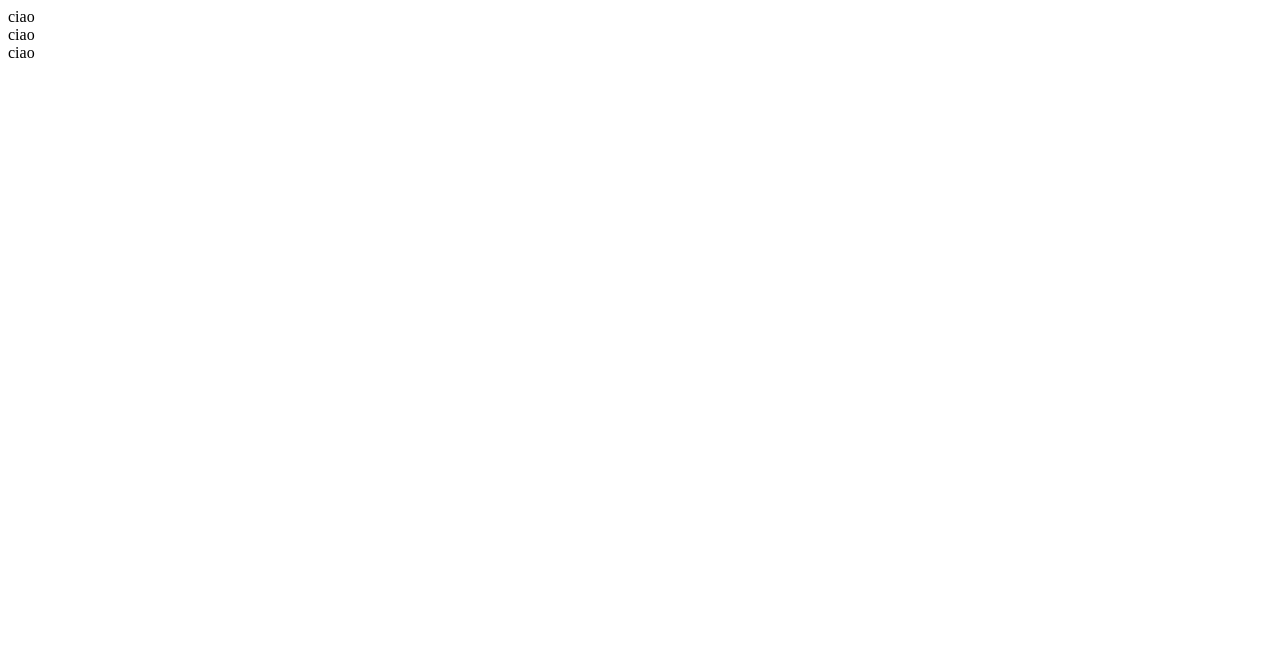
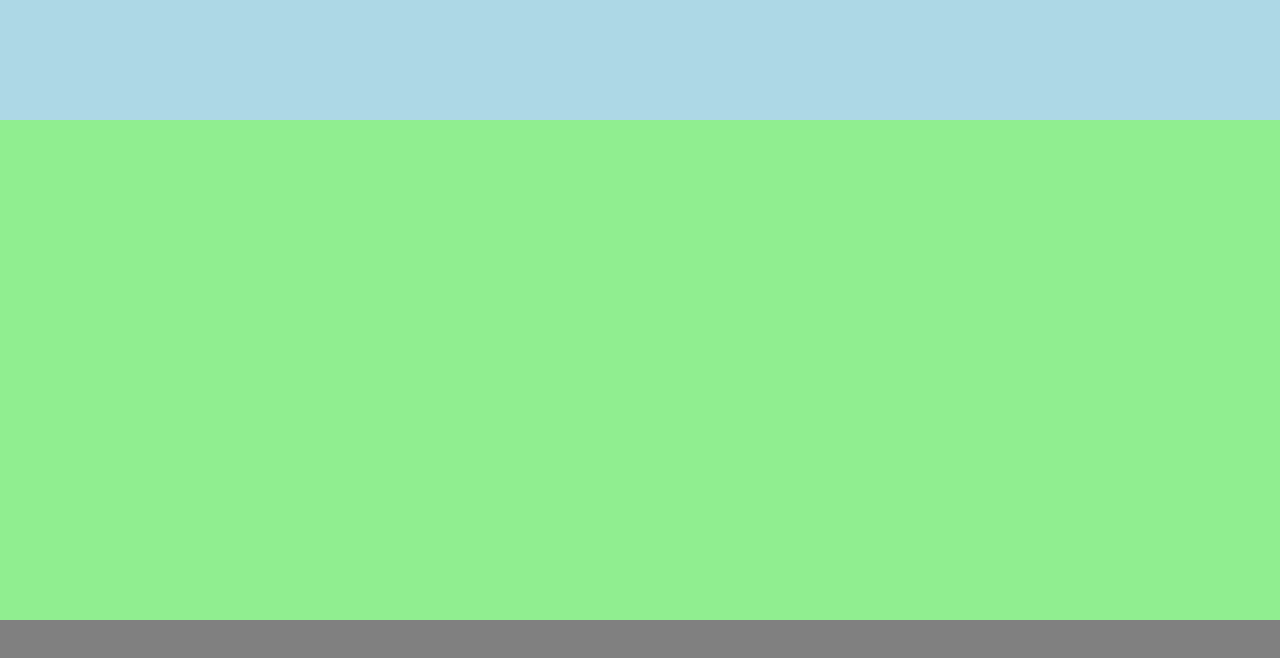
Before and after one commit to Fabiofljf/vue-dc-comics, a Vue app in the folder comics/: page / in a window 1280 px wide. Shown: the top 658 px of the page. Built offline with nearby package versions, Linux system fonts and the light colour scheme.

Commit message:
Add header, main and footer

```diff
--- a/comics/src/App.vue
+++ b/comics/src/App.vue
@@ -25,5 +25,5 @@ export default {
 </script>
 
 <style lang="scss">
-@import './assets/sass/style.scss'
+@import './assets/sass/style.scss';
 </style>
--- /dev/null
+++ b/comics/src/assets/sass/partials/_default.scss
@@ -0,0 +1,15 @@
+// COMMONS ROULES
+* {
+    margin: 0;
+    padding: 0;
+    box-sizing: border-box;
+}
+
+img {
+    max-width: 100%;
+}
+
+//UTILITIES
+.container {
+    padding: 1rem;
+}
--- a/comics/src/assets/sass/style.scss
+++ b/comics/src/assets/sass/style.scss
@@ -1 +1,2 @@
-@import './partials/frameCol'
+@import './partials/frameCol';
+@import './partials/default';
--- a/comics/src/components/SiteFooter.vue
+++ b/comics/src/components/SiteFooter.vue
@@ -1,5 +1,17 @@
 <template>
-    <footer>
-        ciao
+    <footer id="foot" class="debug">
+
     </footer>
 </template>
+
+<style lang="scss" scoped>
+//DEBUG
+.debug{
+  background-color: grey;
+  height: 500px;
+}
+//COMMONS
+
+//MAIN
+
+</style>
--- a/comics/src/components/SiteHeader.vue
+++ b/comics/src/components/SiteHeader.vue
@@ -1,9 +1,61 @@
 <template>
-  <header>
-    <div class="row">ciao</div>
+  <header id="menu" class="debug">
+      <div class="container">
+        <!-- <div class="row">
+          <div class="col">
+            <img src="" alt="">
+          </div>
+          <div class="col">
+            <div class="navbar">
+              <ul>
+                <li>
+                  <a href="">characters</a>
+                </li>
+                <li>
+                  <a href="">comics</a>
+                </li>
+                <li>
+                  <a href="">movies</a>
+                </li>
+                <li>
+                  <a href="">tv</a>
+                </li>
+                <li>
+                  <a href="">games</a>
+                </li>
+                <li>
+                  <a href="">collectibles</a>
+                </li>
+                <li>
+                  <a href="">videos</a>
+                </li>
+                <li>
+                  <a href="">fans</a>
+                </li>
+                <li>
+                  <a href="">news</a>
+                </li>
+                <li>
+                  <a href="">shop</a>
+                </li>
+              </ul>
+            </div>
+          </div>
+        </div> -->
+      </div>
+      <!-- /#menu -->
   </header>
 </template>
 
 <style lang="scss" scoped>
+//DEBUG
+.debug{
+  background-color: lightblue;
+}
+// COMMONS
 
+//FOOTER
+#menu{
+  height: 120px;
+}
 </style>
--- a/comics/src/components/SiteMain.vue
+++ b/comics/src/components/SiteMain.vue
@@ -1,5 +1,18 @@
 <template>
-    <main>
-        ciao
+    <main id="project_core" class="debug">
+
     </main>
+    <!-- /#project_core -->
 </template>
+
+<style lang="scss" scoped>
+//DEBUG
+.debug{
+  background-color: lightgreen;
+  height: 500px;
+}
+//COMMONS
+
+//MAIN
+
+</style>
```
